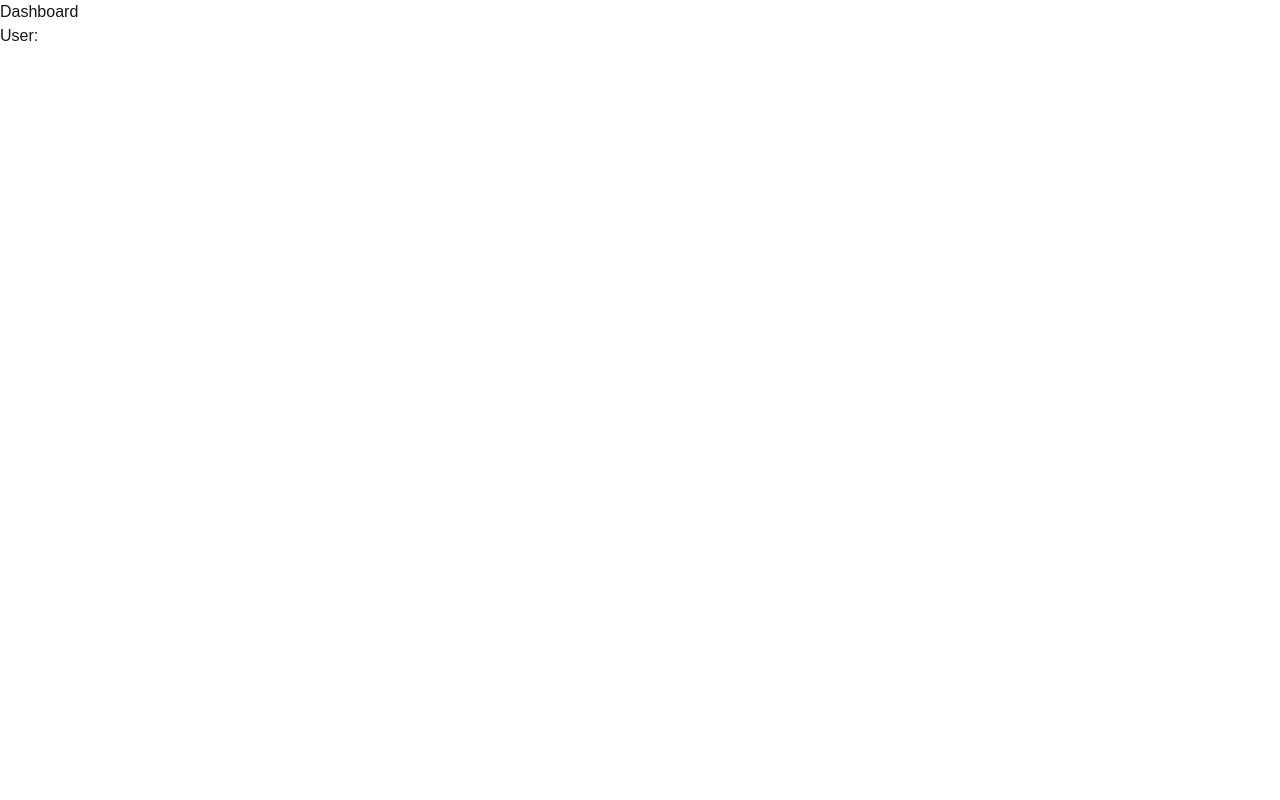
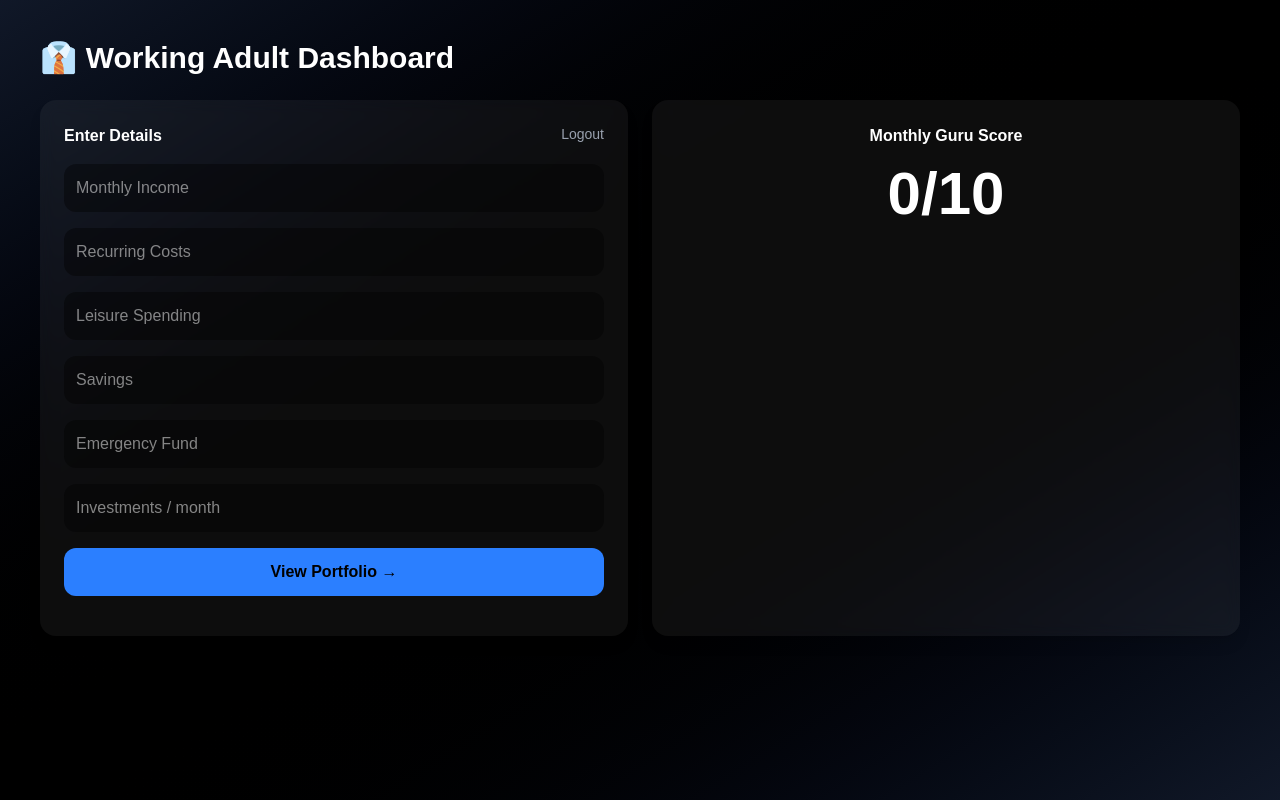
Before and after one commit to Rohan20648/money-gurus, a Next.js app: page /dashboard in a window 1280 px wide. Built offline with nearby package versions, Linux system fonts and the light colour scheme; sample sign-in values are in the browser's storage.

Commit message:
Update page.tsx

```diff
--- a/app/dashboard/page.tsx
+++ b/app/dashboard/page.tsx
@@ -1,15 +1,10 @@
-"use client";
+import { Suspense } from "react";
+import DashboardClient from "./DashboardClient";
 
-import { useSearchParams } from "next/navigation";
-
-export default function DashboardClient() {
-  const searchParams = useSearchParams();
-  const username = searchParams.get("username");
-
+export default function DashboardPage() {
   return (
-    <div>
-      <h1>Dashboard</h1>
-      <p>User: {username}</p>
-    </div>
+    <Suspense fallback={<div>Loading dashboard...</div>}>
+      <DashboardClient />
+    </Suspense>
   );
 }
```
